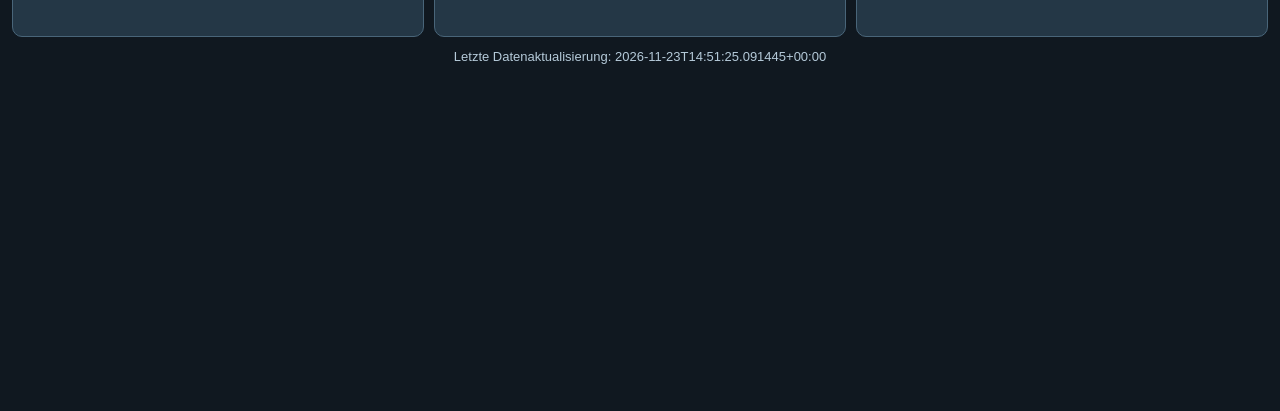
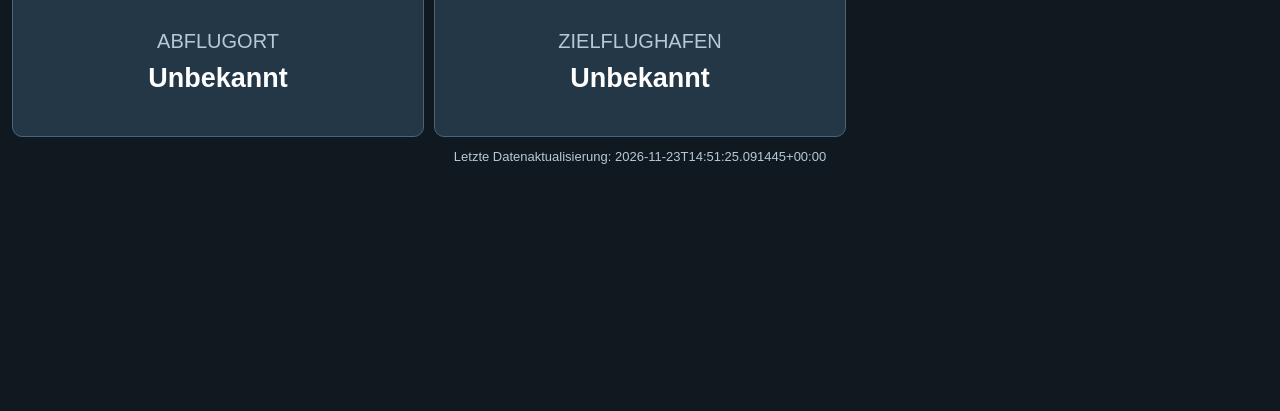
Before and after one commit to hoffi081527/Flightbox, a plain HTML site: page index.html in a window 1280 px wide. Shown: the part 389-800 px from the top of the page. Drawn offline with Linux system fonts and the light colour scheme.

Commit message:
Update index.html

```diff
--- a/index.html
+++ b/index.html
@@ -28,7 +28,7 @@
     background: #243746;
     border: 1px solid #496579;
     border-radius: 10px;
-    min-height: 180px;
+    min-height: 150px;
     padding: 12px 5px;
     text-align: center;
     display: flex;
@@ -41,9 +41,12 @@
     margin-bottom: 10px;
   }
   .value {
-    font-size: 38px;
+    font-size: 34px;
     font-weight: bold;
     overflow-wrap: break-word;
+  }
+  .airport {
+    font-size: 27px;
   }
   #updated {
     text-align: center;
@@ -54,7 +57,6 @@
 </style>
 </head>
 <body>
-
 <h1>FLIGHTBOX ROHRBACH</h1>
 
 <div class="grid">
@@ -82,6 +84,14 @@
     <div class="label">STATUS</div>
     <div class="value" id="status">–</div>
   </div>
+  <div class="tile">
+    <div class="label">ABFLUGORT</div>
+    <div class="value airport" id="start">–</div>
+  </div>
+  <div class="tile">
+    <div class="label">ZIELFLUGHAFEN</div>
+    <div class="value airport" id="ziel">–</div>
+  </div>
 </div>
 
 <div id="updated">Lade Flugzeugdaten ...</div>
@@ -98,6 +108,13 @@ function zahl(wert, einheit) {
   var n = Number(wert);
   if (isNaN(n)) return "–";
   return Math.round(n).toLocaleString("de-DE") + " " + einheit;
+}
+
+function ort(wert) {
+  if (!wert || wert === "Unbekannt") {
+    return "Unbekannt";
+  }
+  return String(wert);
 }
 
 function laden() {
@@ -127,6 +144,8 @@ function laden() {
         anzeigen("entfernung", "–");
         anzeigen("tempo", "–");
         anzeigen("status", "–");
+        anzeigen("start", "–");
+        anzeigen("ziel", "–");
       } else {
         var f = flugzeuge[0];
 
@@ -136,10 +155,15 @@ function laden() {
         anzeigen("entfernung", zahl(f.entfernung_km, "km"));
         anzeigen("tempo", zahl(f.geschwindigkeit_kmh, "km/h"));
         anzeigen("status", f.status || "Unbekannt");
+
+        anzeigen("start", ort(f.start));
+        anzeigen("ziel", ort(f.ziel));
       }
 
-      anzeigen("updated", "Letzte Datenaktualisierung: " +
-        (daten.aktualisiert || "Unbekannt"));
+      anzeigen("updated",
+        "Letzte Datenaktualisierung: " +
+        (daten.aktualisiert || "Unbekannt")
+      );
 
     } catch (e) {
       anzeigen("updated", "Fehler beim Lesen der Daten");
@@ -152,6 +176,5 @@ function laden() {
 laden();
 setInterval(laden, 60000);
 </script>
-
 </body>
 </html>
```
